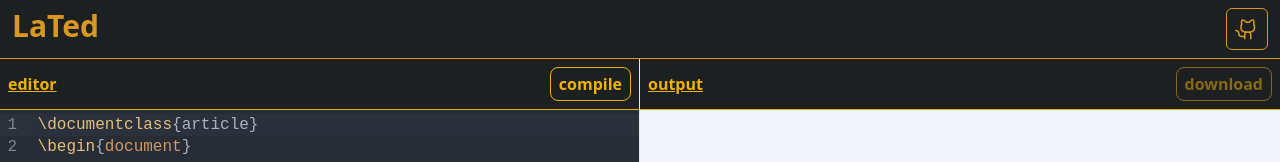
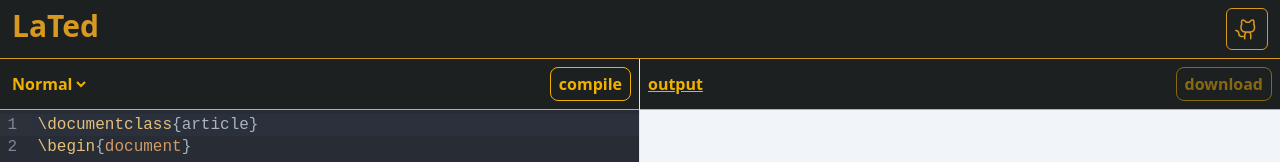
Before and after one commit to quantinium03/lated, a React (Vite) app in the folder frontend/: page / in a window 1280 px wide. Shown: the top 162 px of the page. Built offline with nearby package versions, Linux system fonts and the light colour scheme.

Commit message:
vim mode baby

```diff
--- a/frontend/package.json
+++ b/frontend/package.json
@@ -13,6 +13,7 @@
     "@codemirror/language": "^6.10.8",
     "@codemirror/legacy-modes": "^6.4.2",
     "@phosphor-icons/react": "^2.1.7",
+    "@replit/codemirror-vim": "^6.2.1",
     "@tailwindcss/vite": "^4.0.4",
     "@uiw/react-codemirror": "^4.23.8",
     "react": "^19.0.0",
--- a/frontend/src/components/LatexEditor.tsx
+++ b/frontend/src/components/LatexEditor.tsx
@@ -1,7 +1,9 @@
-import CodeMirror from "@uiw/react-codemirror"
+import CodeMirror, { Extension } from "@uiw/react-codemirror"
 import { StreamLanguage } from "@codemirror/language"
 import { stex } from "@codemirror/legacy-modes/mode/stex"
 import { ArrowsClockwise } from "@phosphor-icons/react"
+import { vim } from "@replit/codemirror-vim"
+import { useEffect, useState } from "react"
 
 interface LatexEditorProps {
     content: string
@@ -10,12 +12,29 @@ interface LatexEditorProps {
     isCompiling: boolean
 }
 
+
 function LatexEditor({ content, onChange, onCompile, isCompiling }: LatexEditorProps) {
+    const [isVimMode, setVimMode] = useState<number>(0);
+    const [extension, setExtension] = useState<Extension[]>([StreamLanguage.define(stex)])
+
+    useEffect(() => {
+        if (isVimMode === 1) {
+            setExtension([StreamLanguage.define(stex), vim()])
+        } else {
+            setExtension([StreamLanguage.define(stex)])
+        }
+    }, [isVimMode])
+
     return (
         <div className="h-full border-r border-slate-200 flex flex-col">
             <div className="flex justify-between border-b border-yellow-500 p-2 bg-[#1d2021]">
                 <div className="flex self-center">
-          <span className="text-yellow-500 font-bold underline">editor</span>
+                    <span className="text-yellow-500 font-bold">
+                        <select value={isVimMode} onChange={e => setVimMode(parseInt(e.target.value))}>
+                            <option value={1}>Vim</option>
+                            <option value={0}>Normal</option>
+                        </select>
+                    </span>
                 </div>
                 <div>
                     <button
@@ -31,7 +50,7 @@ function LatexEditor({ content, onChange, onCompile, isCompiling }: LatexEditorP
             <CodeMirror
                 value={content}
                 height="100%"
-        extensions={[StreamLanguage.define(stex)]}
+                extensions={extension}
                 onChange={onChange}
                 theme="dark"
                 className="text-sm md:text-base flex-grow overflow-auto"
@@ -39,6 +58,9 @@ function LatexEditor({ content, onChange, onCompile, isCompiling }: LatexEditorP
                     lineNumbers: true,
                     bracketMatching: true,
                     closeBrackets: true,
+                    syntaxHighlighting: true,
+                    autocompletion: true,
+
                 }}
                 indentWithTab={true}
             />
```
Also changed, not shown: 1 other file (tests, documents, lock files or other folders). Lines whose indentation alone changed are shown as unchanged.
